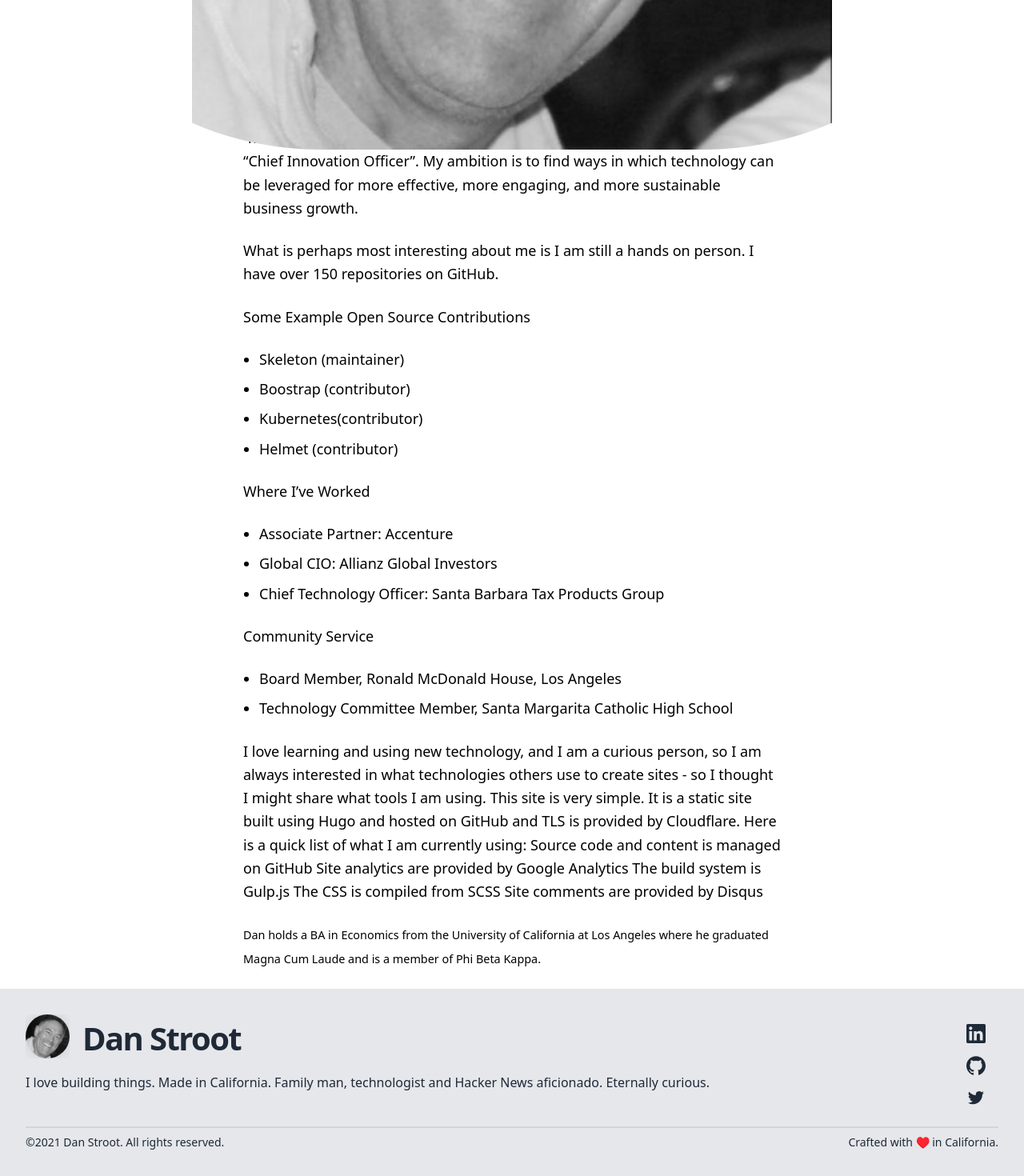
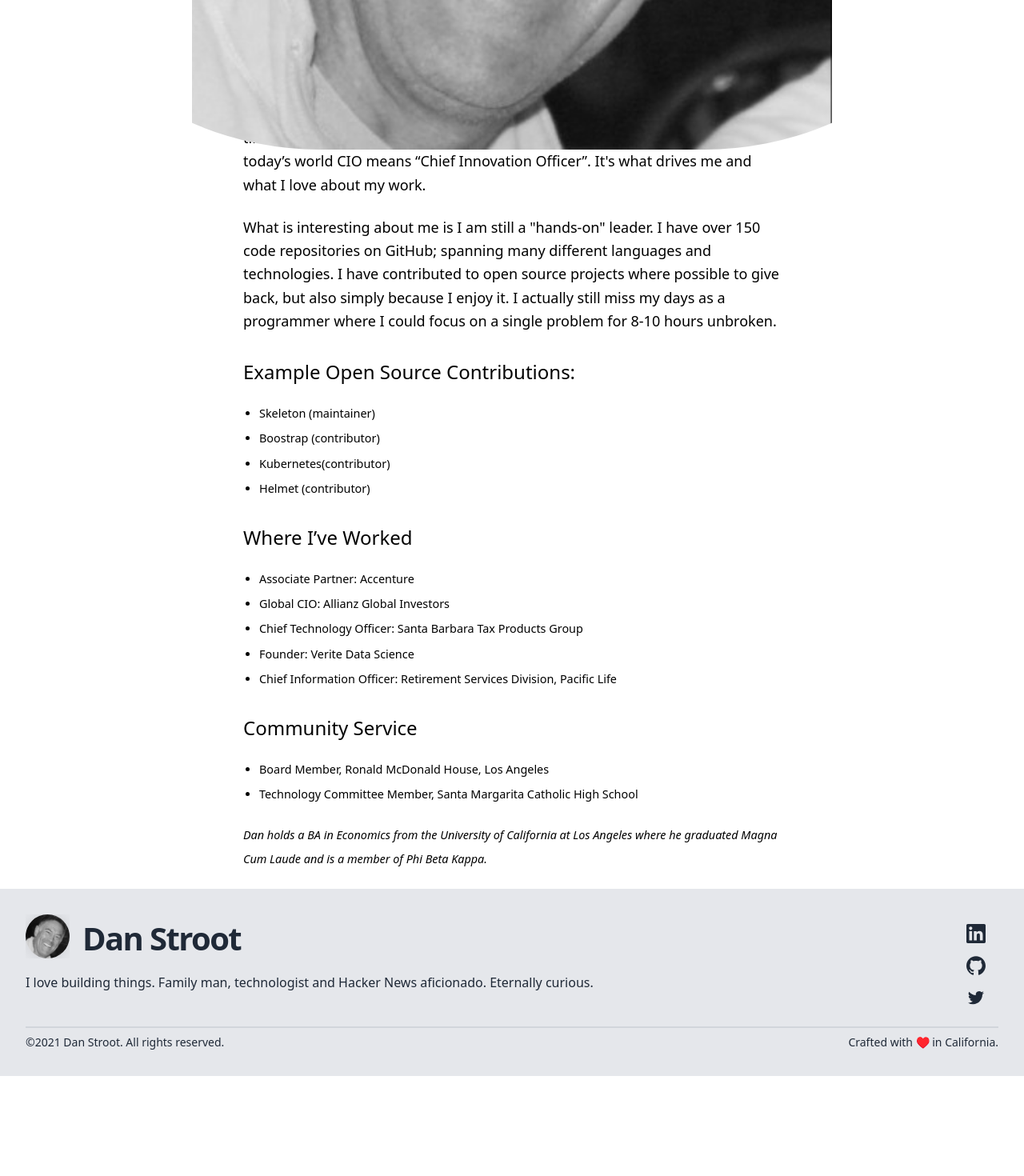
Before and after one commit to dstroot/blog-next, a Next.js app: page /about in a window 1280 px wide. Shown: the part 613-2083 px from the top of the page at 80% size. After the commit the page ends 1958 px from the top, so only its background shows below. Built offline with nearby package versions, Linux system fonts and the light colour scheme; what @tailwindcss/typography would draw is missing.

Commit message:
updated footer

```diff
--- a/components/footer3.js
+++ b/components/footer3.js
@@ -24,8 +24,8 @@
             </div>
           </div>
           <p className="mt-3">
-            I love building things. Made in California. Family man, technologist
-            and Hacker News aficionado. Eternally curious.
+            I love building things. Family man, technologist and Hacker News
+            aficionado. Eternally curious.
           </p>
         </div>
         <div className="flex-shrink md:space-y-4 justify-center">
--- a/components/intro.js
+++ b/components/intro.js
@@ -1,4 +1,4 @@
-import { CMS_NAME } from "../lib/constants";
+import { CMS_NAME, TAGLINE } from "../lib/constants";
 import { ThemeChanger } from "./ThemeChanger";
 
 export default function Intro() {
@@ -9,7 +9,7 @@
       </h1>
       <h4 className="text-center md:text-left text-lg mt-5 md:pl-8">
         <ThemeChanger />
-        {CMS_NAME}.
+        {CMS_NAME}. {TAGLINE}.
       </h4>
     </section>
   );
--- a/lib/constants.js
+++ b/lib/constants.js
@@ -1,3 +1,4 @@
-export const CMS_NAME = "Dan Stroot. I love building things";
+export const CMS_NAME = "Dan Stroot";
+export const TAGLINE = "I love building things";
 export const REPO = "https://github.com/dstroot/blog-next";
 export const HOME_OG_IMAGE_URL = "";
--- a/pages/about.js
+++ b/pages/about.js
@@ -2,26 +2,27 @@
 import Header from "../components/header";
 import PostTitle from "../components/post-title";
 import Layout from "../components/layout";
-// import Head from 'next/head'
-// import { CMS_NAME } from '../lib/constants'
+import Head from "next/head";
+import { CMS_NAME } from "../lib/constants";
 import Image from "next/image";
 import markdownStyles from "../components/markdown-styles.module.css";
 
 export default function About({ preview }) {
   return (
     <Layout preview={preview}>
+      <Head>
+        <title>{CMS_NAME} About</title>
+      </Head>
       <Container>
         <Header />
         <div className="flex flex-row">
-          <div className="flex-initial mr-4">
-            <div className="image-container w-10 md:w-16 lg:w-20">
-              <Image
-                src="/assets/blog/authors/dan.jpeg"
-                alt="Dan Stroot"
-                className="rounded-full mt-4 image"
-                layout="fill"
-              />
-            </div>
+          <div className="flex-initial mr-4 image-container w-10 md:w-16 lg:w-20">
+            <Image
+              src="/assets/blog/authors/dan.jpeg"
+              alt={CMS_NAME}
+              className="rounded-full mt-4 image"
+              layout="fill"
+            />
           </div>
           <div className="flex-initial -mt-2 md:-mt-1 lg:-mt-3">
             <PostTitle>About Me</PostTitle>
@@ -34,52 +35,54 @@
               I love building things. Made in California. Family man,
               technologist and Hacker News aficionado. Eternally curious.
             </h2>
-
             <p>
               I have been very fortunate in my career to have experienced
               several major waves of technology innovation, including the birth
-              of the Internet. I have served in a variety of senior leadership
-              roles, including global CIO of Allianz Global Investors. I held a
-              leadership role within Accenture where digitally transformed a
-              trillion-dollar mutual fund manager’s complete set of trading,
-              settlement, portfolio accounting, mutual fund performance & risk
-              measurement technology. I helped launch the first Internet Bank
+              of the Internet (really). I have served in a variety of senior
+              leadership roles, including Global CIO of Allianz Global Investors
+              where I was accountable for over $500M USD in annual technology
+              spend. I held a leadership role within Accenture where digitally
+              transformed a trillion-dollar mutual fund manager’s complete set
+              of trading, settlement, portfolio accounting, fund performance &
+              risk measurement systems. I helped launch the first Internet Bank
               (Wingspan Bank).
             </p>
-
             <p>
-              I have been a Chief Information Officer for a long time and it’s
-              clear that “managing information” is just the price of entry. In
-              today’s world CIO means “Chief Innovation Officer”. My ambition is
-              to find ways in which technology can be leveraged for more
-              effective, more engaging, and more sustainable business growth.
+              I have been a Chief Information Officer/Chief Technology Officer
+              for a long time and it’s clear that “managing information” is just
+              the price of entry. In today’s world CIO means “Chief Innovation
+              Officer”. It's what drives me and what I love about my work.
             </p>
-
             <p>
-              What is perhaps most interesting about me is I am still a hands on
-              person. I have over 150 repositories on GitHub.
+              What is interesting about me is I am still a "hands-on" leader. I
+              have over 150 code repositories on GitHub; spanning many different
+              languages and technologies. I have contributed to open source
+              projects where possible to give back, but also simply because I
+              enjoy it. I actually still miss my days as a programmer where I
+              could focus on a single problem for 8-10 hours unbroken.
             </p>
-
-            <p>
-              Some Example Open Source Contributions
+            <small>
+              <h3>Example Open Source Contributions:</h3>
               <ul>
                 <li>Skeleton (maintainer)</li>
                 <li>Boostrap (contributor)</li>
                 <li>Kubernetes(contributor)</li>
                 <li>Helmet (contributor)</li>
               </ul>
-            </p>
-
-            <p>
-              Where I’ve Worked
+              <h3>Where I’ve Worked</h3>
               <ul>
                 <li>Associate Partner: Accenture</li>
                 <li>Global CIO: Allianz Global Investors</li>
                 <li>
                   Chief Technology Officer: Santa Barbara Tax Products Group
                 </li>
+                <li>Founder: Verite Data Science</li>
+                <li>
+                  Chief Information Officer: Retirement Services Division,
+                  Pacific Life
+                </li>
               </ul>
-              Community Service
+              <h3>Community Service</h3>
               <ul>
                 <li>Board Member, Ronald McDonald House, Los Angeles</li>
                 <li>
@@ -87,25 +90,14 @@
                   School
                 </li>
               </ul>
-            </p>
-
-            <p>
-              I love learning and using new technology, and I am a curious
-              person, so I am always interested in what technologies others use
-              to create sites - so I thought I might share what tools I am
-              using. This site is very simple. It is a static site built using
-              Hugo and hosted on GitHub and TLS is provided by Cloudflare. Here
-              is a quick list of what I am currently using: Source code and
-              content is managed on GitHub Site analytics are provided by Google
-              Analytics The build system is Gulp.js The CSS is compiled from
-              SCSS Site comments are provided by Disqus
-            </p>
-
+            </small>
             <p>
               <small>
-                Dan holds a BA in Economics from the University of California at
-                Los Angeles where he graduated Magna Cum Laude and is a member
-                of Phi Beta Kappa.
+                <em>
+                  Dan holds a BA in Economics from the University of California
+                  at Los Angeles where he graduated Magna Cum Laude and is a
+                  member of Phi Beta Kappa.
+                </em>
               </small>
             </p>
           </div>
--- a/pages/index.js
+++ b/pages/index.js
@@ -14,7 +14,7 @@
     <>
       <Layout>
         <Head>
-          <title>Next.js Blog Example with {CMS_NAME}</title>
+          <title>{CMS_NAME} Blog</title>
         </Head>
         <Container>
           <Intro />
```
